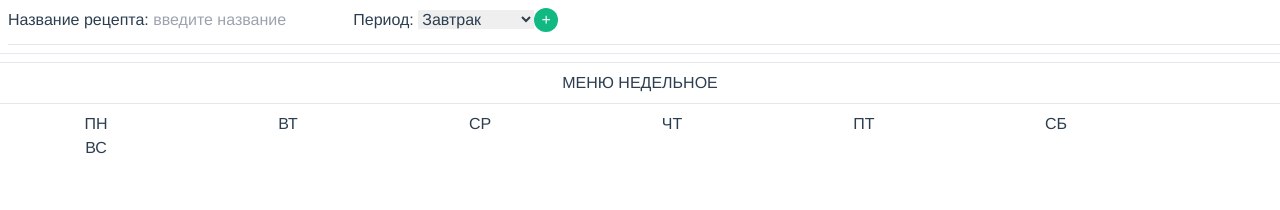
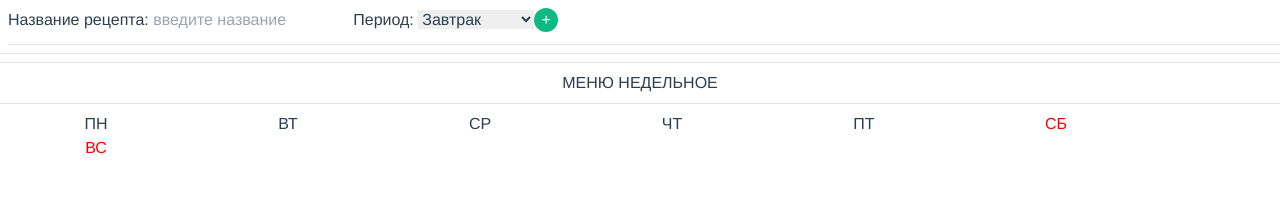
Before and after one commit to osmaav/menu, a Vue app: page / in a window 1280 px wide. Shown: the top 210 px of the page. Built offline with nearby package versions, Linux system fonts and the light colour scheme.

Commit message:
refactoring style name of days

```diff
--- a/src/App.vue
+++ b/src/App.vue
@@ -60,8 +60,8 @@
   <hr class="mt-2 mb-2" />
   <h2 :style="'text-align: center'">Меню недельное</h2>
   <hr class="mt-2 mb-2" />
-  <div v-for="day in DAYS_OF_WEAK" :key="day.idx" class="column">
-    <h3 :style="(day == 'СБ' ? 'color: rgb(255, 0, 0)' : '', 'text-align: center')">
+  <div :style="'text-align: center'" v-for="day in DAYS_OF_WEAK" :key="day.idx" class="column">
+    <h3 :style="day === 'СБ' || day === 'ВС' ? 'color: rgb(255, 0, 0)' : ''">
       {{ day }}
     </h3>
     <recipe-list :recipes="recipeList" />
@@ -179,5 +179,3 @@
     },
   }
 </script>
-
-<style></style>
```
